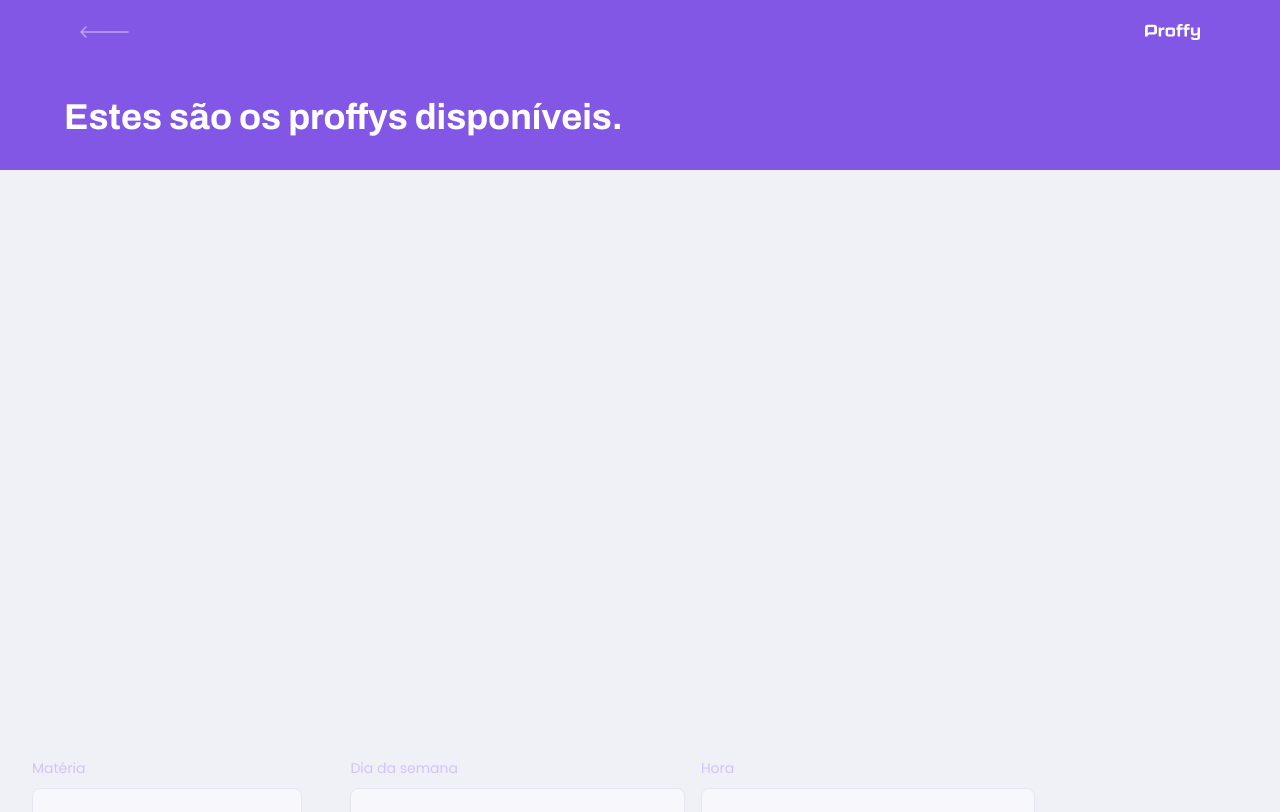
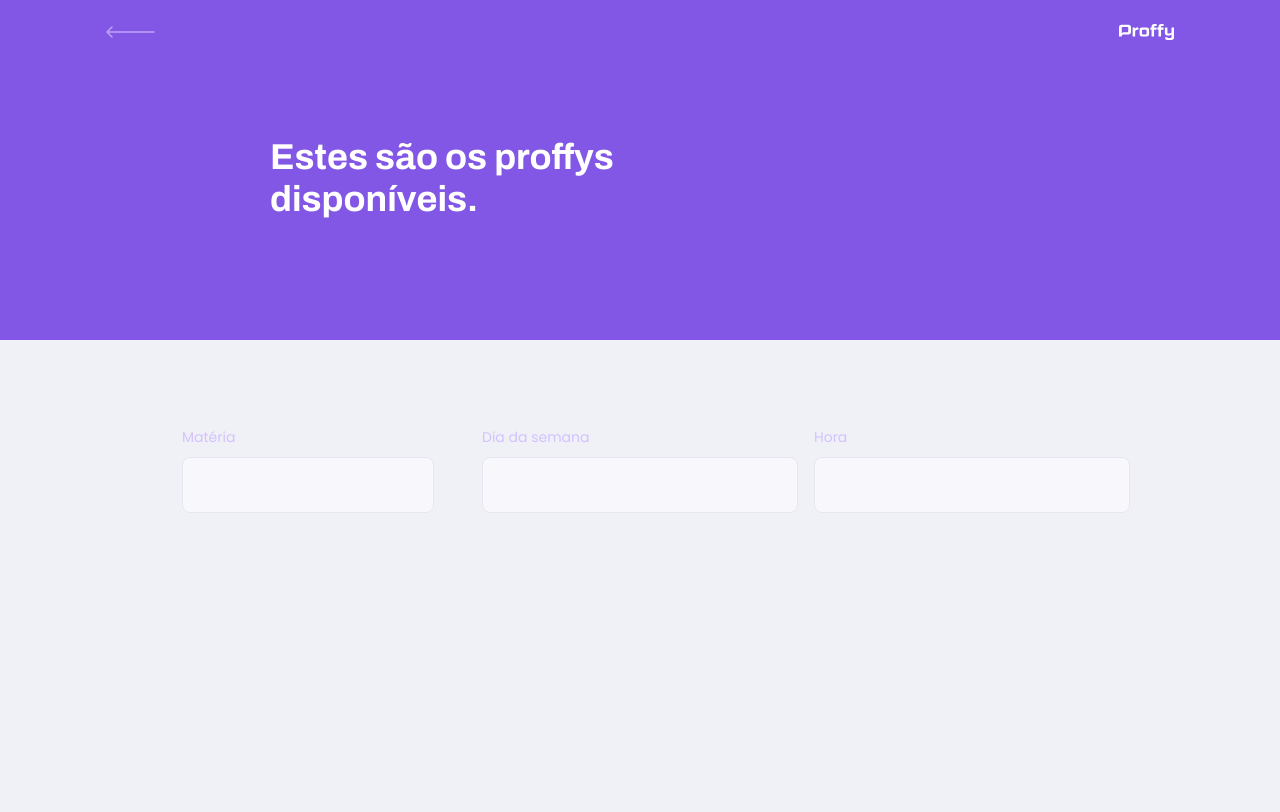
Before and after one commit to apfdamascena/NextLevelWeek-Proffy, a React (Create React App) app: page /study in a window 1280 px wide. Shown: the top 812 px of the page. Built offline with nearby package versions, Linux system fonts and the light colour scheme.

Commit message:
fix some erros tomorrow

```diff
--- a/src/components/PageHeader/pageHeader.css
+++ b/src/components/PageHeader/pageHeader.css
@@ -42,3 +42,28 @@
     line-height: 4.2rem;
     color: var(--color-title-in-primary);
 }
+
+@media (min-width: 700px) {
+    .page-header {
+        height: 340px;
+    }
+
+    .page-header .top-bar-container {
+        max-width: 1100px;
+    }
+
+    .page-header .header-content {
+        flex: 1;
+        max-width: 740px;
+        margin: 0 auto;
+        padding-bottom: 48px;
+        display: flex;
+        flex-direction: column;
+        justify-content: center;
+        align-items: flex-start;
+    }
+
+    .page-header .header-content strong {
+        max-width:  350px;
+    }
+}
--- a/src/pages/Teachers/teachers.css
+++ b/src/pages/Teachers/teachers.css
@@ -53,10 +53,11 @@
 
     #search-teachers {
         display: grid;
-        grid-template-columns: repeat(3, 1fr);
+        grid-template-columns: 1fr 1fr 1fr;
         column-gap: 16px;
         position: absolute;
-        bottom: -44px;
+        top: 53%;
+        margin: 0 150px
     }
 
     #search-teachers .input-block + .input-block {
```
